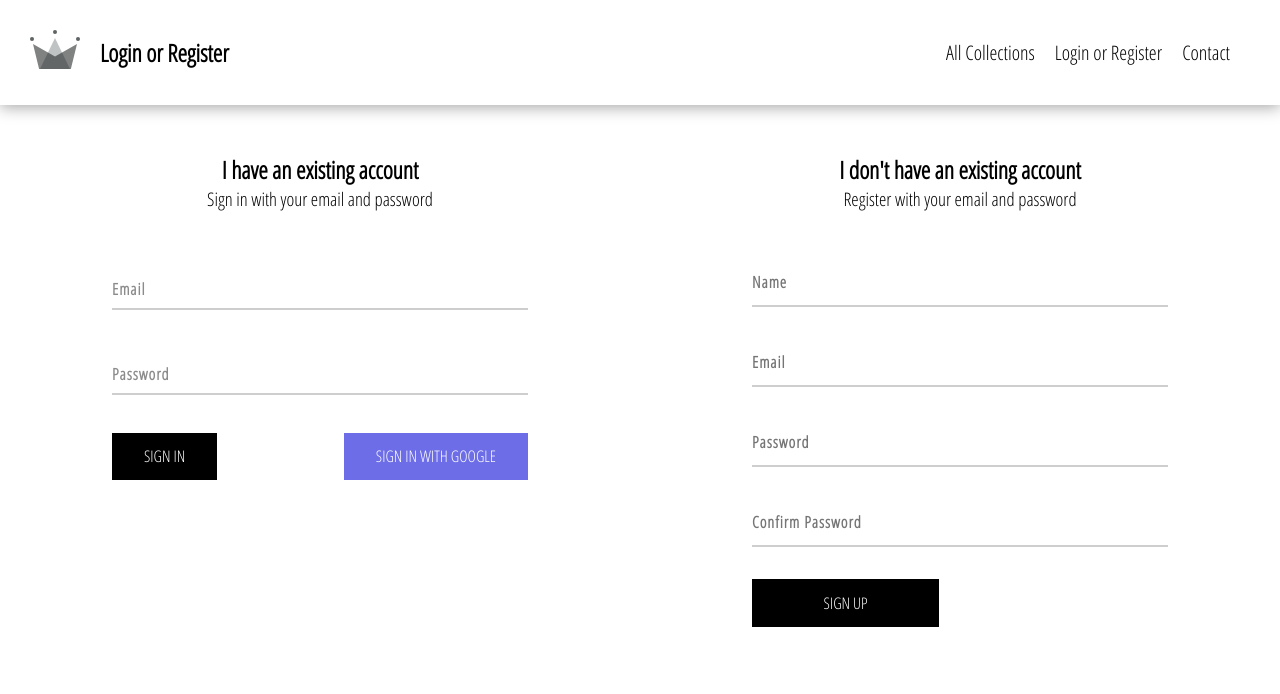
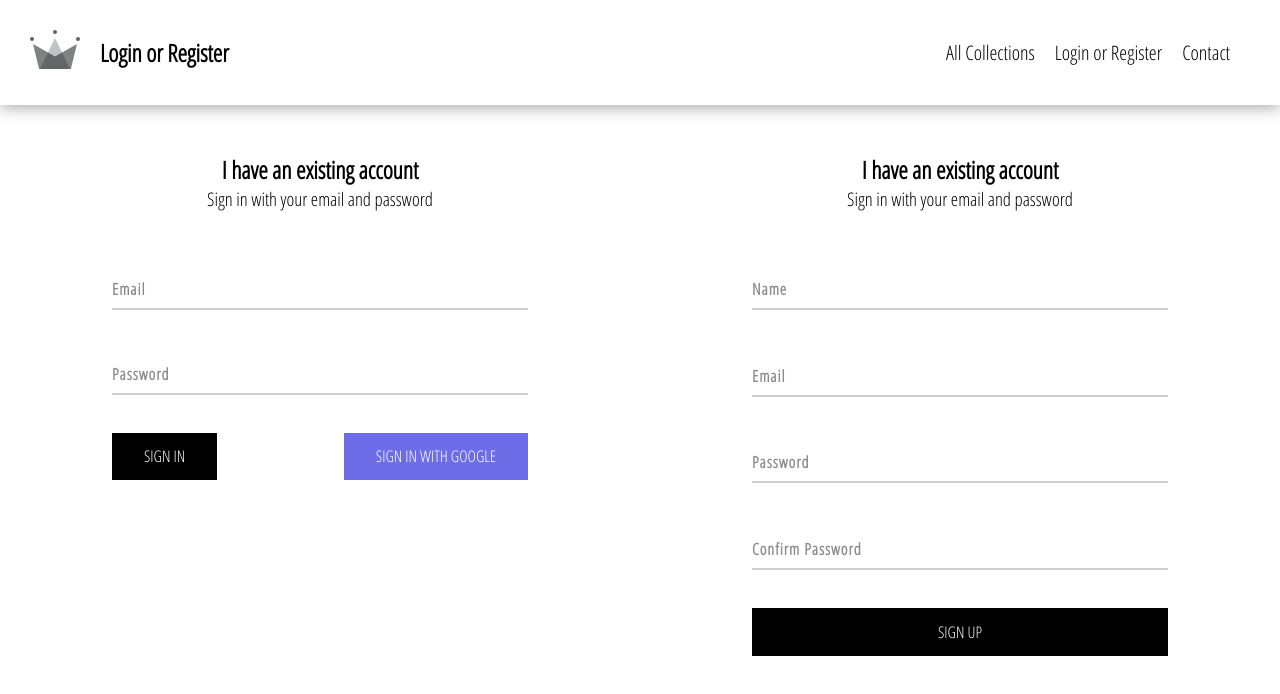
Before and after one commit to abhishekangira/react-ecommerce, a React (Create React App) app: page /loginregister in a window 1280 px wide. Shown: the top 694 px of the page. Built offline with nearby package versions, Linux system fonts and the light colour scheme; what gotrue-js would draw is missing.

Commit message:
Working on OAuth - 1

```diff
--- a/src/components/FormInput.jsx
+++ b/src/components/FormInput.jsx
@@ -1,3 +1,4 @@
+import {useRef} from 'react'
 import styled, { css } from "styled-components";
 
 const Wrapper = styled.div`
@@ -8,7 +9,7 @@ const Wrapper = styled.div`
     margin-top: 1rem;
     font-size: 1rem;
     letter-spacing: 1px;
-    width: 10%;
+    width: auto;
     font-weight: bold;
     color: #8b8b8b;
     position: absolute;
@@ -39,10 +40,11 @@ const Wrapper = styled.div`
 `;
 
 export default function FormInput({ name, label, ...otherProps }) {
+  let focusRef = useRef(null)
   return (
     <Wrapper value={otherProps.value}>
-      <input {...otherProps} />
-      <label htmlFor={name}>{label}</label>
+      <input ref={focusRef} {...otherProps} />
+      <label htmlFor={name} onClick={() => focusRef.current.focus()}>{label}</label>
     </Wrapper>
   );
 }
--- a/src/components/Login.jsx
+++ b/src/components/Login.jsx
@@ -2,7 +2,7 @@ import { useState } from "react";
 import styled from "styled-components";
 import GoTrue from "gotrue-js";
 
-import FormInput from './FormInput'
+import FormInput from "./FormInput";
 
 const auth = new GoTrue({
   APIUrl: "https://soulstore.netlify.app/.netlify/identity",
@@ -21,7 +21,7 @@ const Wrapper = styled.div`
 const Form = styled.form`
   display: flex;
   flex-direction: column;
-  min-height: 16rem;
+  height: 16rem;
   justify-content: space-around;
   margin: 2rem 0;
   width: 65%;
@@ -52,15 +52,22 @@ export default function Login() {
   const handleSubmit = (e) => {
     e.preventDefault();
     auth
-      .signup(email, password)
-      .then((response) => console.log("Confirmation email sent", response))
-      .catch((error) => console.log("It's an error", error));
+      .login(email, password, true)
+      .then((response) => {
+        console.log(`Success! Response: ${JSON.stringify({ response })}`);
+      })
+      .catch((error) => console.log(`Failed :( ${JSON.stringify(error)}`));
     setEmail("");
     setPassword("");
   };
 
   const handleChange = ({ target }, setter) => {
     setter(target.value);
+  };
+
+  const handleExternalLogin = () => {
+    const url = auth.loginExternalUrl('google')
+    window.location.href = url;
   };
 
   return (
@@ -84,7 +91,7 @@ export default function Login() {
         />
         <div>
           <button type="submit">Sign In</button>
-          <button>Sign In with google</button>
+          <button onClick={handleExternalLogin}>Sign In with google</button>
         </div>
       </Form>
     </Wrapper>
--- a/src/components/Register.jsx
+++ b/src/components/Register.jsx
@@ -1,4 +1,13 @@
+import { useState } from "react";
 import styled from "styled-components";
+import GoTrue from "gotrue-js";
+
+import FormInput from "./FormInput";
+
+const auth = new GoTrue({
+  APIUrl: "https://soulstore.netlify.app/.netlify/identity",
+  setCookie: false,
+});
 
 const Wrapper = styled.div`
   display: flex;
@@ -9,47 +18,89 @@ const Wrapper = styled.div`
   }
 `;
 
-const Form = styled.div`
+const Form = styled.form`
   display: flex;
   flex-direction: column;
-  min-height: 25rem;
+  height: 27rem;
   justify-content: space-around;
   margin: 2rem 0;
   width: 65%;
-  input {
-    height: 3rem;
-    border: none;
-    border-bottom: 2px solid #cecece;
-    outline: none;
-    font-size: 1rem;
-    letter-spacing: 1px;
-    font-weight: bold;
-    /* margin-bottom: 1rem; */
-  }
 
   button {
     padding: 0.8rem 2rem;
     text-transform: uppercase;
     border: none;
     color: #fff;
-    background-color: #000;
+    background-color: black;
     font-size: 1rem;
-    width: 45%;
     cursor: pointer;
   }
 `;
 
+console.log(auth.currentUser()?.email);
+
 export default function Register() {
+  const [name, setName] = useState("");
+  const [email, setEmail] = useState("");
+  const [password, setPassword] = useState("");
+  const [confirmPassword, setConfirmPassword] = useState("");
+
+  const handleSubmit = async (e) => {
+    e.preventDefault();
+
+    try {
+      let registerResponse = await auth.signup(email, password);
+      console.log("Confirmation email sent", registerResponse);
+      let loginResponse = await auth.login(email, password, true);
+      console.log("Logged In", loginResponse);
+      auth.currentUser().update({ name });
+    } catch (e) {
+      console.error(e);
+    }
+
+    setName("");
+    setEmail("");
+    setPassword("");
+  };
+
+  const handleChange = ({ target }, setter) => {
+    setter(target.value);
+  };
+
   return (
     <Wrapper>
-      <h2>I don't have an existing account</h2>
-      <h3>Register with your email and password</h3>
-      <Form>
-        <input type="text" placeholder="Name" />
-        <input type="email" placeholder="Email" />
-        <input type="password" placeholder="Password" />
-        <input type="password" placeholder="Confirm Password" />
-        <button>Sign Up</button>
+      <h2>I have an existing account</h2>
+      <h3>Sign in with your email and password</h3>
+      <Form onSubmit={handleSubmit}>
+        <FormInput
+          name="name"
+          type="text"
+          label="Name"
+          value={name}
+          onChange={(e) => handleChange(e, setName)}
+        />
+        <FormInput
+          name="email"
+          type="email"
+          label="Email"
+          value={email}
+          onChange={(e) => handleChange(e, setEmail)}
+        />
+        <FormInput
+          name="password"
+          type="password"
+          label="Password"
+          value={password}
+          onChange={(e) => handleChange(e, setPassword)}
+        />
+        <FormInput
+          name="confirmPassword"
+          type="password"
+          label="Confirm Password"
+          value={confirmPassword}
+          onChange={(e) => handleChange(e, setConfirmPassword)}
+        />
+        <button type="submit">Sign Up</button>
       </Form>
     </Wrapper>
   );
```
